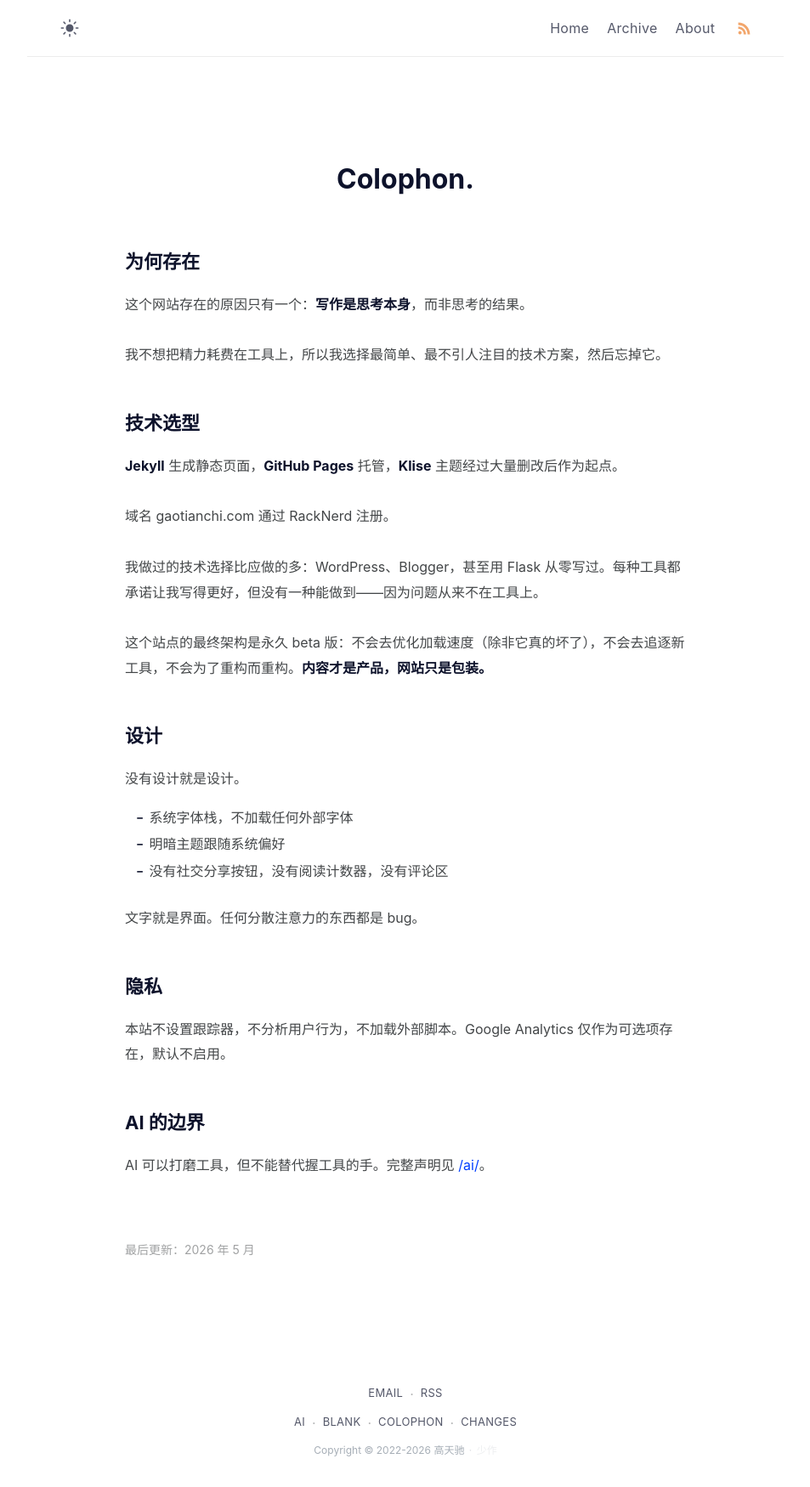
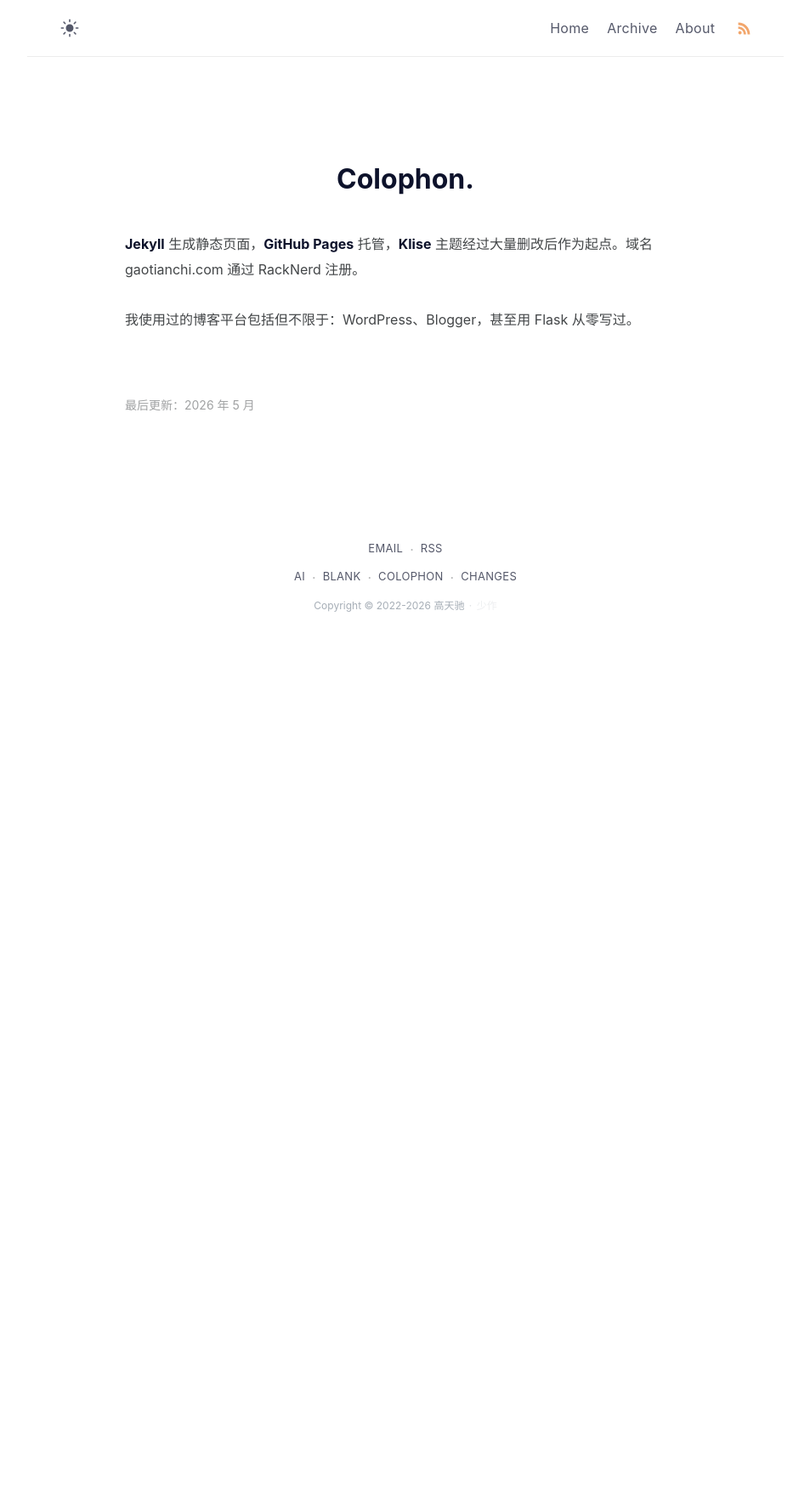
Before and after one commit to gaotianchi/gaotianchi.github.io, a Jekyll site: the page built from colophon.md, in a window 1280 px wide. Shown: the whole page at 85% size, without its empty margins (163-1116 px from the left). Built offline with Jekyll 4.4.1, drawn with Linux system fonts in a browser that asks for light colours; after the commit the page ends 900 px from its top, so only the background shows below that.

Commit message:
refine colophon description for clarity and remove redundant sections

```diff
--- a/colophon.md
+++ b/colophon.md
@@ -2,42 +2,13 @@
 title: Colophon
 permalink: /colophon/
 layout: page
-description: 这个网站是如何构建的，以及它为何存在。
+description: 这个网站是如何构建的？
 comments: false
 ---
 
-## 为何存在
+**Jekyll** 生成静态页面，**GitHub Pages** 托管，**Klise** 主题经过大量删改后作为起点。域名 gaotianchi.com 通过 RackNerd 注册。
 
-这个网站存在的原因只有一个：**写作是思考本身**，而非思考的结果。
+我使用过的博客平台包括但不限于：WordPress、Blogger，甚至用 Flask 从零写过。
 
-我不想把精力耗费在工具上，所以我选择最简单、最不引人注目的技术方案，然后忘掉它。
-
-## 技术选型
-
-**Jekyll** 生成静态页面，**GitHub Pages** 托管，**Klise** 主题经过大量删改后作为起点。
-
-域名 gaotianchi.com 通过 RackNerd 注册。
-
-我做过的技术选择比应做的多：WordPress、Blogger，甚至用 Flask 从零写过。每种工具都承诺让我写得更好，但没有一种能做到——因为问题从来不在工具上。
-
-这个站点的最终架构是永久 beta 版：不会去优化加载速度（除非它真的坏了），不会去追逐新工具，不会为了重构而重构。**内容才是产品，网站只是包装。**
-
-## 设计
-
-没有设计就是设计。
-
-- 系统字体栈，不加载任何外部字体
-- 明暗主题跟随系统偏好
-- 没有社交分享按钮，没有阅读计数器，没有评论区
-
-文字就是界面。任何分散注意力的东西都是 bug。
-
-## 隐私
-
-本站不设置跟踪器，不分析用户行为，不加载外部脚本。Google Analytics 仅作为可选项存在，默认不启用。
-
-## AI 的边界
-
-AI 可以打磨工具，但不能替代握工具的手。完整声明见 [/ai/](/ai/)。
 
 <small style="display:block; margin-top: 3em; opacity: 0.5;">最后更新：2026 年 5 月</small>
```
